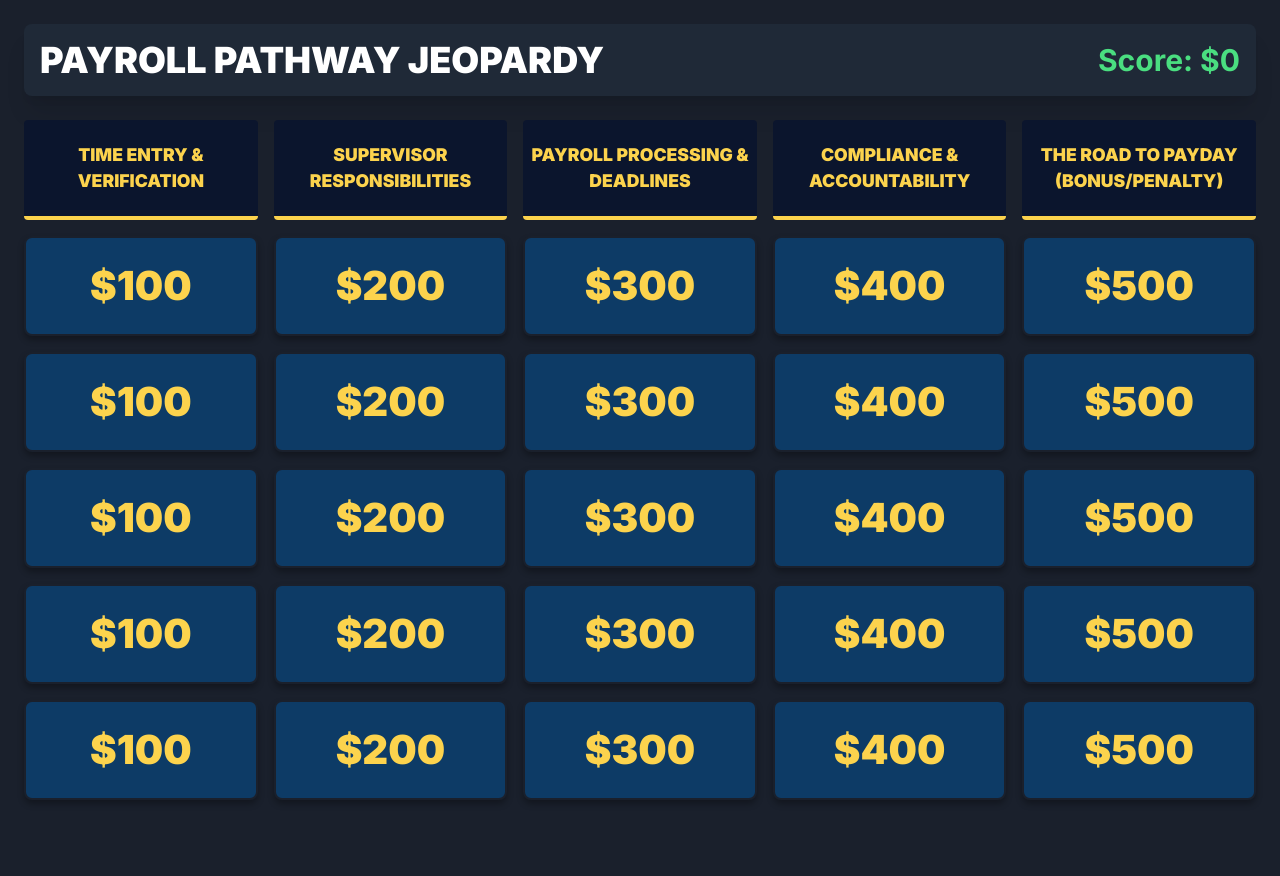
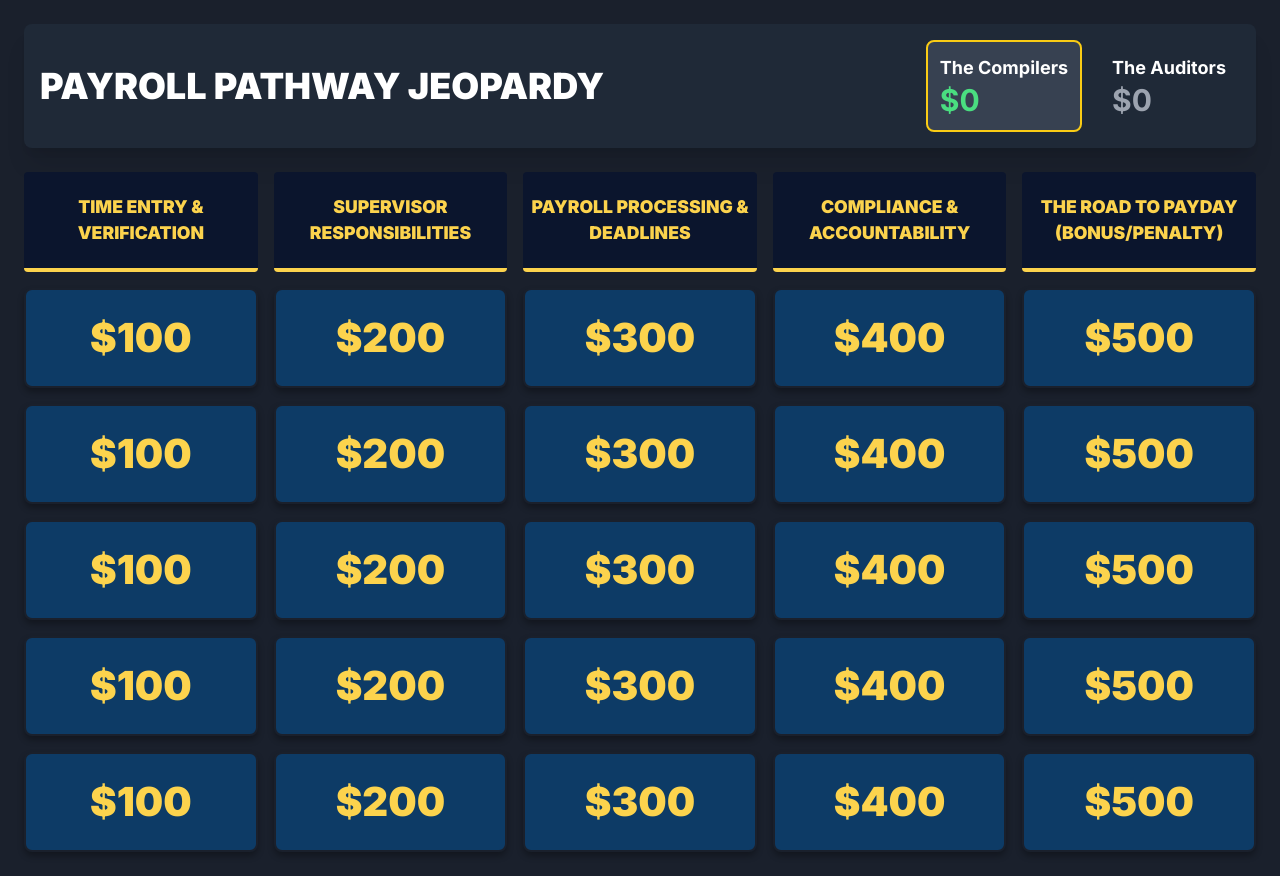
Before and after one commit to elizabethbostic-dev/Payroll-Jeopardy, a plain HTML site: page index.html in a window 1280 px wide. Before the commit the page ends 824 px from the top, so only its background shows below. Drawn offline with nearby package versions, Linux system fonts and the light colour scheme.

Commit message:
Update index.html

```diff
--- a/index.html
+++ b/index.html
@@ -89,9 +89,24 @@
         <!-- Header and Score Board -->
         <div class="flex flex-col sm:flex-row justify-between items-center p-4 mb-6 bg-gray-800 rounded-lg shadow-xl">
             <h1 class="text-3xl sm:text-4xl font-black text-white mb-2 sm:mb-0">PAYROLL PATHWAY JEOPARDY</h1>
-            <div id="score-display" class="text-3xl font-bold text-green-400">
-                Score: $0
+            <!-- TWO TEAM SCORE DISPLAY -->
+            <div class="flex items-center space-x-4">
+                <!-- Team 1 Score (Active by default) -->
+                <div id="team1-score-container"
+                     class="p-3 rounded-lg border-2 border-transparent transition duration-300 cursor-pointer border-yellow-400 bg-gray-700"
+                     onclick="setActiveTeam('team1')">
+                    <div class="text-lg font-bold text-white">The Compilers</div>
+                    <div id="score-team1" class="text-3xl font-bold text-green-400">$0</div>
+                </div>
+                <!-- Team 2 Score -->
+                <div id="team2-score-container"
+                     class="p-3 rounded-lg border-2 border-transparent transition duration-300 cursor-pointer"
+                     onclick="setActiveTeam('team2')">
+                    <div class="text-lg font-bold text-white">The Auditors</div>
+                    <div id="score-team2" class="text-3xl font-bold text-gray-400">$0</div>
+                </div>
             </div>
+            <!-- END TWO TEAM SCORE DISPLAY -->
         </div>
 
         <!-- Game Board -->
@@ -211,7 +226,11 @@
         ];
 
         // --- Game State ---
-        let score = 0;
+        let teamScores = {
+            'team1': 0,
+            'team2': 0
+        };
+        let activeTeam = 'team1'; // Team 1 starts first
         let currentCard = null;
 
         // --- Gemini API Setup ---
@@ -299,6 +318,15 @@
 
         // --- Game Logic ---
 
+        /**
+         * Sets the active team for scoring and updates the UI.
+         * @param {string} team 'team1' or 'team2'
+         */
+        function setActiveTeam(team) {
+            activeTeam = team;
+            updateScoreDisplay();
+        }
+
         // Function to initialize the game board
         function initializeBoard() {
             const board = document.getElementById('game-board');
@@ -331,13 +359,36 @@
 
         // Function to update the score display
         function updateScoreDisplay() {
-            document.getElementById('score-display').textContent = `Score: $${score}`;
-            if (score < 0) {
-                document.getElementById('score-display').classList.remove('text-green-400');
-                document.getElementById('score-display').classList.add('text-red-400');
-            } else {
-                document.getElementById('score-display').classList.remove('text-red-400');
-                document.getElementById('score-display').classList.add('text-green-400');
+            const team1Container = document.getElementById('team1-score-container');
+            const team2Container = document.getElementById('team2-score-container');
+            const score1El = document.getElementById('score-team1');
+            const score2El = document.getElementById('score-team2');
+
+            // 1. Update the actual score text
+            score1El.textContent = `$${teamScores.team1}`;
+            score2El.textContent = `$${teamScores.team2}`;
+
+            // 2. Reset styling for both teams
+            team1Container.classList.remove('border-yellow-400', 'bg-gray-700');
+            team2Container.classList.remove('border-yellow-400', 'bg-gray-700');
+            score1El.classList.remove('text-red-400', 'text-green-400', 'text-gray-400');
+            score2El.classList.remove('text-red-400', 'text-green-400', 'text-gray-400');
+
+            // 3. Set score colors (Green/Red)
+            score1El.classList.add(teamScores.team1 < 0 ? 'text-red-400' : 'text-green-400');
+            score2El.classList.add(teamScores.team2 < 0 ? 'text-red-400' : 'text-green-400');
+
+            // 4. Highlight the active team
+            if (activeTeam === 'team1') {
+                team1Container.classList.add('border-yellow-400', 'bg-gray-700');
+                // Dim the inactive team's score color
+                score2El.classList.remove('text-red-400', 'text-green-400');
+                score2El.classList.add('text-gray-400');
+            } else { // activeTeam === 'team2'
+                team2Container.classList.add('border-yellow-400', 'bg-gray-700');
+                 // Dim the inactive team's score color
+                score1El.classList.remove('text-red-400', 'text-green-400');
+                score1El.classList.add('text-gray-400');
             }
         }
 
@@ -382,9 +433,9 @@
             const points = currentCard.points;
 
             if (status === 'correct') {
-                score += points;
+                teamScores[activeTeam] += points; // Update the active team's score
             } else if (status === 'incorrect') {
-                score -= points;
+                teamScores[activeTeam] -= points; // Update the active team's score
             }
 
             // Mark the card as answered
```
